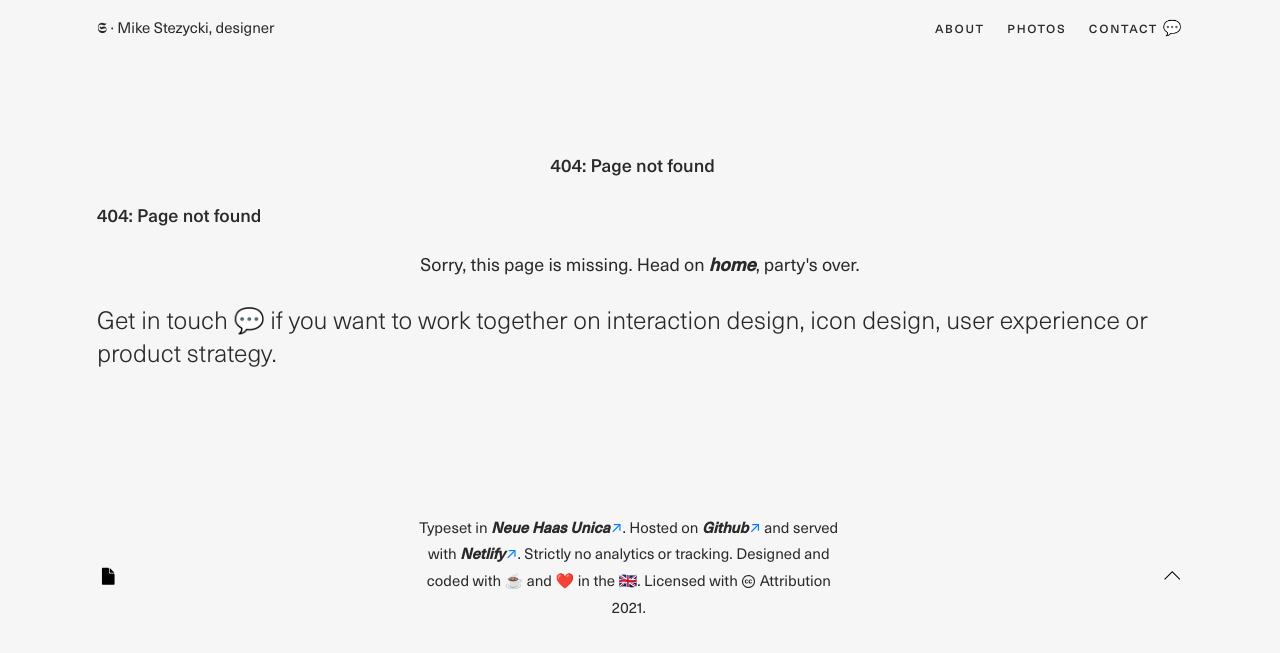
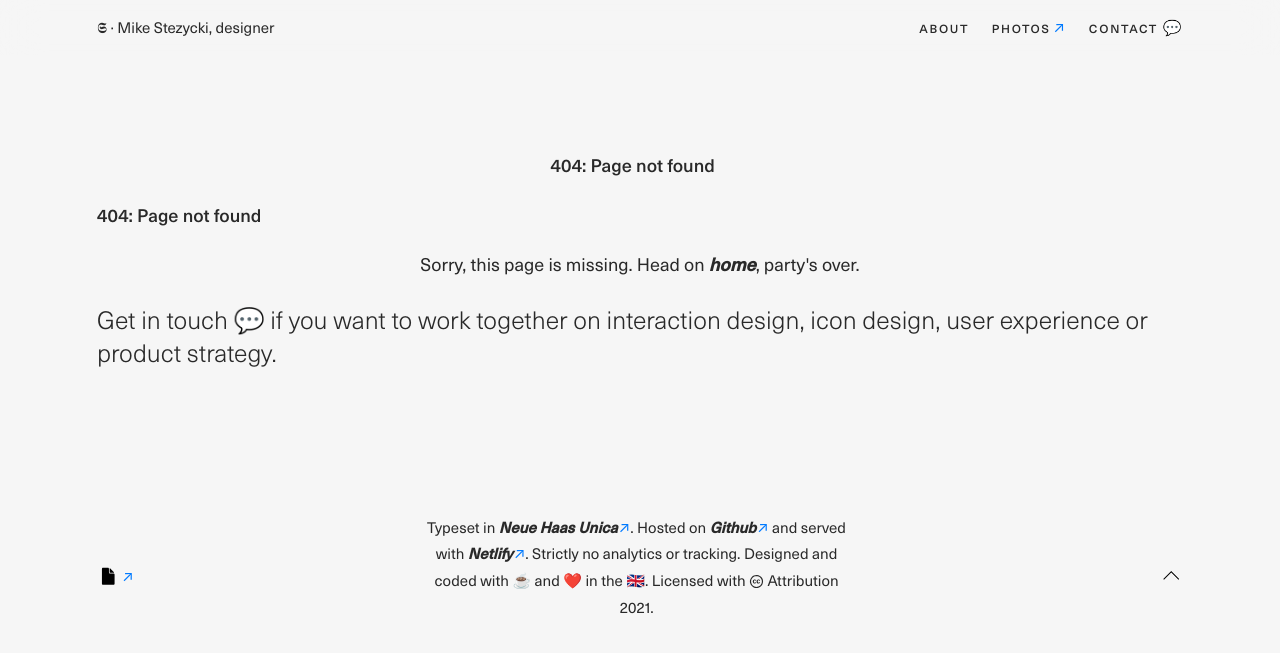
Before and after one commit to mr-stezz/mr-stezz.github.io, a Jekyll site: the page built from 404.html, in a window 1280 px wide. Shown: the top 653 px of the page. Built offline with Jekyll 4.4.1, drawn with Linux system fonts in a browser that asks for light colours.

Commit message:
Add external link style to nav links

```diff
--- a/assets/css/core.css
+++ b/assets/css/core.css
@@ -1076,10 +1076,10 @@ a.nav-link {
   font-style: normal;
 }
 
-a.nav-link[href*="//"]:after
+/*a.nav-link[href*="//"]:after
 {
   content: "";
-}
+}*/
 
 @supports (font-feature-settings: "smcp" 1) {
   .nav-link {
```
